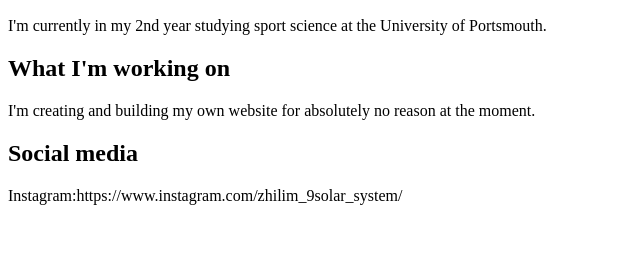
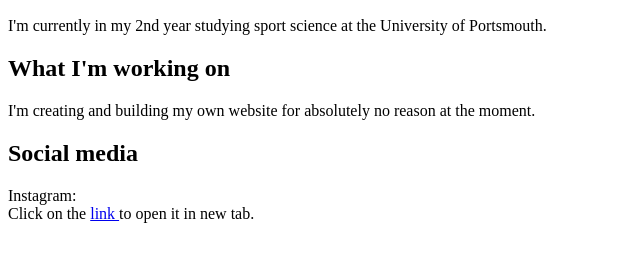
Before and after one commit to sohai8/mywebsite, a plain HTML site: page index.html in a window 1280 px wide. Shown: the part 96-358 px from the top of the page, without its empty margins (0-640 px from the left). Drawn offline with Linux system fonts and the light colour scheme.

Commit message:
Update index.html

```diff
--- a/index.html
+++ b/index.html
@@ -14,7 +14,11 @@
         </p>
         <h2>Social media</h2>
         <p>
-            Instagram:https://www.instagram.com/zhilim_9solar_system/
+            Instagram: <a href="https://www.instagram.com/zhilim_9solar_system/"> </a>
+            <br>
+            Click on the <a href="https://www.instagram.com/zhilim_9solar_system/"
+            target="_blank">
+            link </a> to open it in new tab.
         </p>
     </body>
 </html>
```
